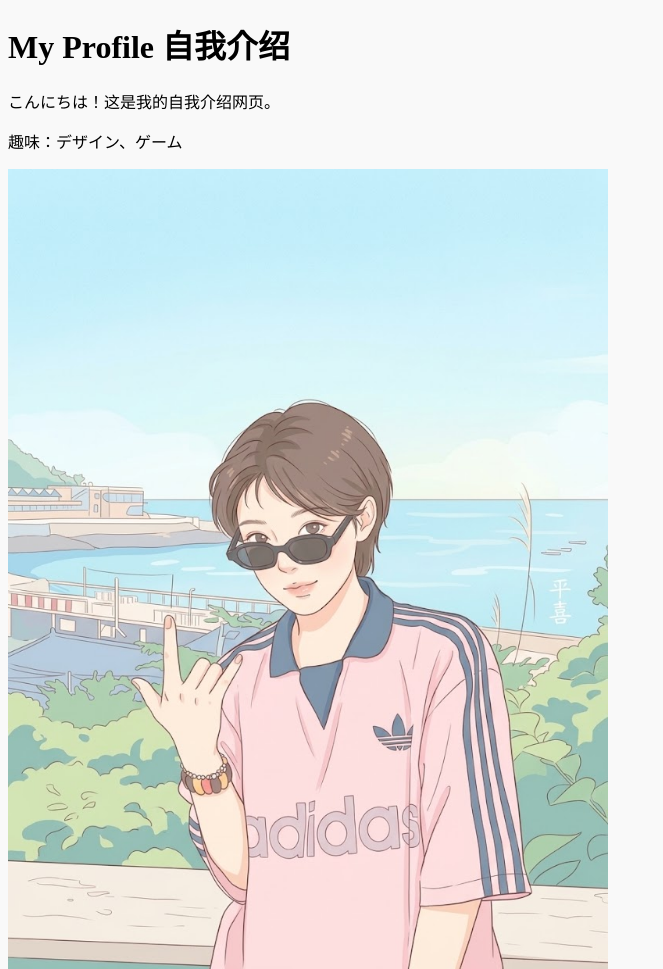
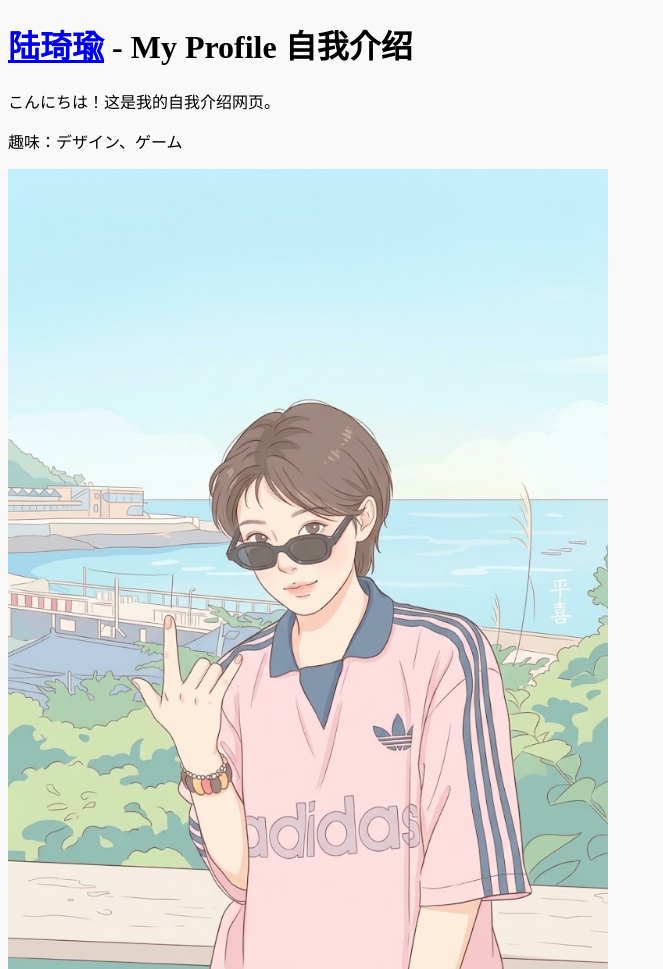
Before and after one commit to luqiyu0420/mygitproject, a plain HTML site: page index.html in a window 1280 px wide. Shown: the top 969 px of the page, without its empty margins (0-663 px from the left). Drawn offline with Linux system fonts and the light colour scheme.

Commit message:
添加名字链接

```diff
--- a/index.html
+++ b/index.html
@@ -11,7 +11,7 @@
 </style>
 </head>
 <body>
-    <h1>My Profile 自我介绍</h1>
+   <h1><a href="https://luqiyu0420.github.io/mygitproject/">陆琦瑜</a> - My Profile 自我介绍</h1>
     <p>こんにちは！这是我的自我介绍网页。</p >
     <p>趣味：デザイン、ゲーム</p >
     <img src="photo.jpg" alt="Profile Picture" width="600">
```
